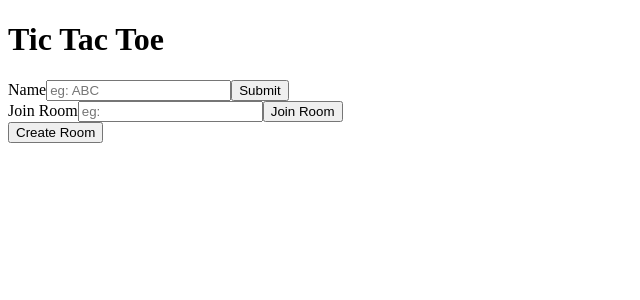
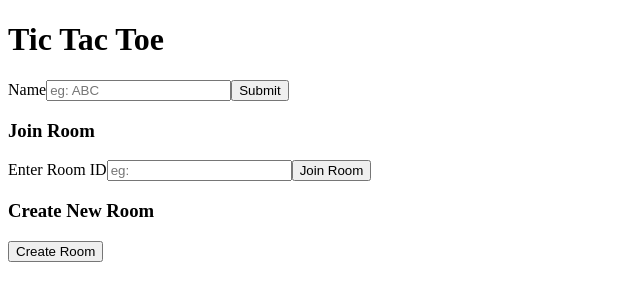
Before and after one commit to Haridotpy/MultiPlayerTicTacToe, a React (Vite) app in the folder client/: page / in a window 1280 px wide. Shown: the top 300 px of the page, without its empty margins (0-640 px from the left). Built offline with nearby package versions, Linux system fonts and the light colour scheme.

Commit message:
add router

```diff
--- a/client/package.json
+++ b/client/package.json
@@ -13,11 +13,15 @@
   "license": "ISC",
   "dependencies": {
     "react": "^18.1.0",
-    "react-dom": "^18.1.0"
+    "react-dom": "^18.1.0",
+    "react-router-dom": "^6.3.0",
+    "uuid": "^8.3.2"
   },
   "devDependencies": {
+    "@types/node": "^17.0.31",
     "@types/react": "^18.0.8",
     "@types/react-dom": "^18.0.3",
+    "@types/uuid": "^8.3.4",
     "parcel": "^2.5.0"
   }
 }
--- a/client/src/Components/App.tsx
+++ b/client/src/Components/App.tsx
@@ -1,22 +1,80 @@
+import { useState } from "react";
+import { useUser } from "../hooks/useUser";
+import { v4 as uuidV4 } from "uuid";
+
+interface User {
+	id: string;
+	name: string;
+}
+
+const defaultUser = {
+	id: "",
+	name: "",
+};
+
 const App = () => {
+	const [name, setName] = useState<string>("");
+	const [roomId, setRoomId] = useState<string>("");
+	const [user, setUser] = useUser<User>(defaultUser);
+
+	const createUser = () => {
+		setUser({
+			id: uuidV4(),
+			name,
+		});
+	};
+
+	const createRoom = async (): Promise<void> => {
+		try {
+			//
+		} catch (err: any) {
+			console.error(err.message);
+		}
+	};
+
+	const joinRoom = async (): Promise<void> => {
+		try {
+			//
+		} catch (err: any) {
+			console.error(err.message);
+		}
+	};
+
 	return (
 		<>
 			<header>
 				<h1>Tic Tac Toe</h1>
 			</header>
 			<section>
+				<span className="error"></span>
+				{user.name !== "" ? (
+					<h2>Hello, {user.name}</h2>
+				) : (
+					<div>
+						<label htmlFor="">Name</label>
+						<input
+							type="text"
+							placeholder="eg: ABC"
+							value={name}
+							onChange={e => setName(e.target.value)}
+						/>
+						<button onClick={createUser}>Submit</button>
+					</div>
+				)}
 				<div>
-					<label htmlFor="">Name</label>
-					<input type="text" placeholder="eg: ABC" />
-					<button>Submit</button>
+					<h3>Join Room</h3>
+					<label htmlFor="">Enter Room ID</label>
+					<input
+						type="text"
+						placeholder="eg: "
+						value={roomId}
+						onChange={e => setRoomId(e.target.value)}
+					/>
+					<button onClick={joinRoom}>Join Room</button>
 				</div>
 				<div>
-					<label htmlFor="">Join Room</label>
-					<input type="text" placeholder="eg: " />
-					<button>Join Room</button>
-				</div>
-				<div>
-					<button>Create Room</button>
+					<h3>Create New Room</h3>
+					<button onClick={createRoom}>Create Room</button>
 				</div>
 			</section>
 		</>
--- /dev/null
+++ b/client/src/hooks/useUser.ts
@@ -0,0 +1,17 @@
+import { useState, useEffect, Dispatch, SetStateAction } from "react";
+
+const getUser = <T>(initial: T): T => {
+	const u = localStorage.getItem("user");
+	if (!u) return initial;
+	return JSON.parse(u);
+};
+
+export const useUser = <T>(initial: T): [T, Dispatch<SetStateAction<T>>] => {
+	const [user, setUser] = useState<T>(() => getUser<T>(initial));
+
+	useEffect(() => {
+		localStorage.setItem("user", JSON.stringify(user));
+	}, [user]);
+
+	return [user, setUser];
+};
--- a/client/src/index.tsx
+++ b/client/src/index.tsx
@@ -1,11 +1,17 @@
 import React, { StrictMode } from "react";
 import ReactDOM from "react-dom/client";
 import App from "./Components/App";
+import { BrowserRouter, Routes, Route } from "react-router-dom";
 
 const rootElement = document.querySelector<HTMLDivElement>("#App")!;
 
 ReactDOM.createRoot(rootElement).render(
 	<StrictMode>
-		<App />
+		<BrowserRouter>
+			<Routes>
+				<Route path="/" element={<App />} />
+				<Route path="/room/:roomId" element={<h1>Welcome to the room</h1>} />
+			</Routes>
+		</BrowserRouter>
 	</StrictMode>
 );
```
Also changed, not shown: 1 other file (tests, documents, lock files or other folders).
